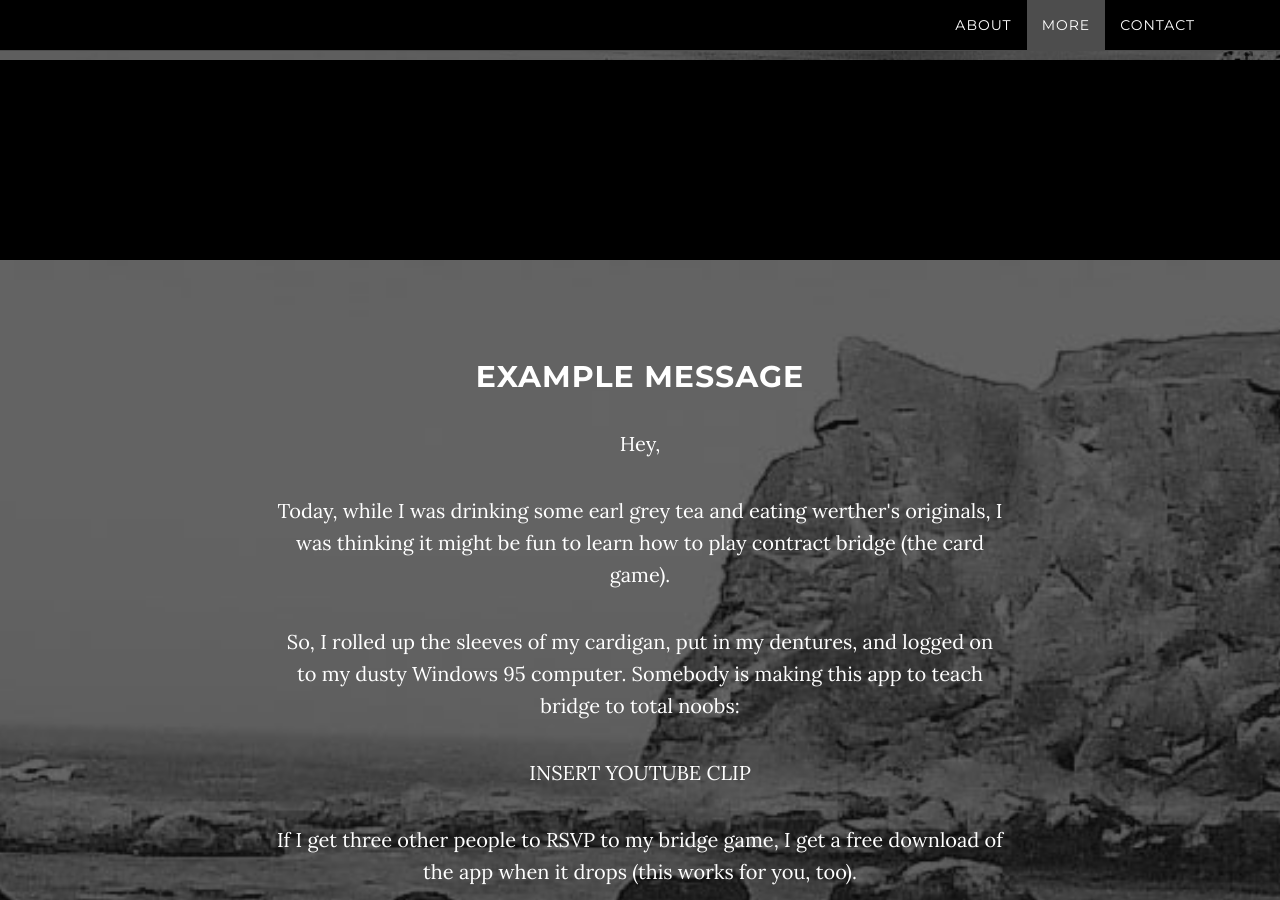
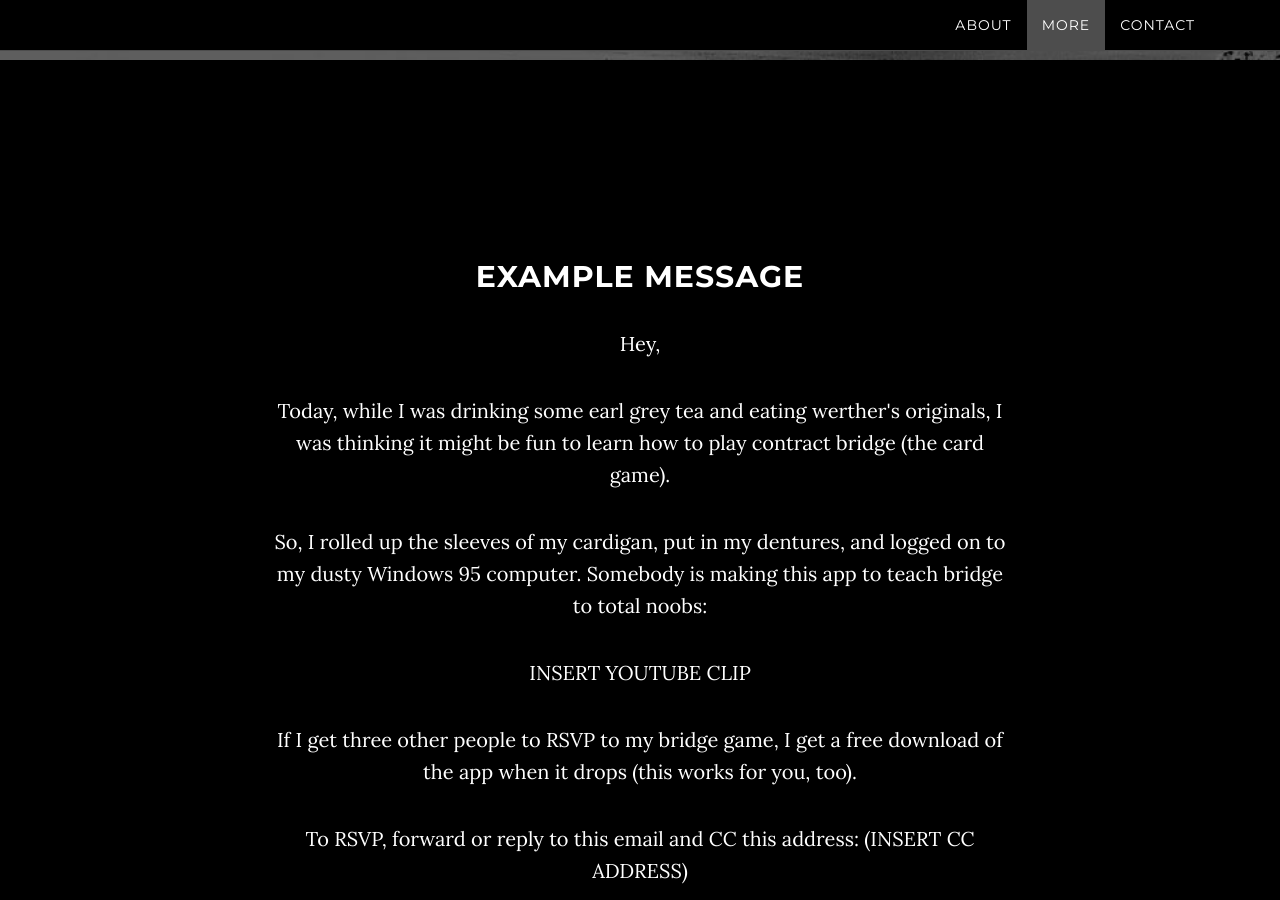
Before and after one commit to the-ted/brudge, a Jekyll site: the page built from index.html, in a window 1280 px wide and 900 px high, scrolled down 2075 px. Built offline with Jekyll 4.4.1, drawn with Linux system fonts in a browser that asks for light colours.

Commit message:
Updated example email

```diff
--- a/_includes/example.html
+++ b/_includes/example.html
@@ -1,7 +1,6 @@
     <!-- Download Section -->
-    <section id="example" class="content-section text-center">
-        <div class="download-section">
-            <div class="container">
+    <section id="example" class="container content-section text-center">
+      <div class="row">
         <div class="col-lg-8 col-lg-offset-2">
           <h2>Example Message</h2>
           <p>Hey,</p>
@@ -19,5 +18,4 @@
 	  <p>Cheerio</p>
         </div>
 	</div>
-        </div>
     </section>
```
Lines whose indentation alone changed are shown as unchanged.
